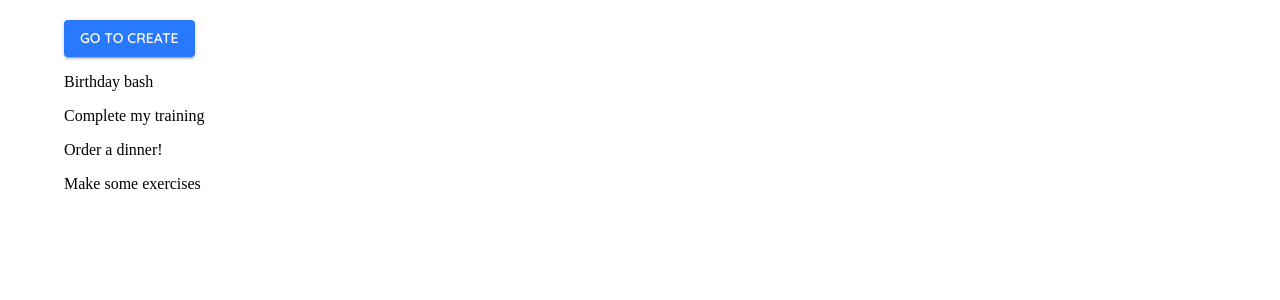
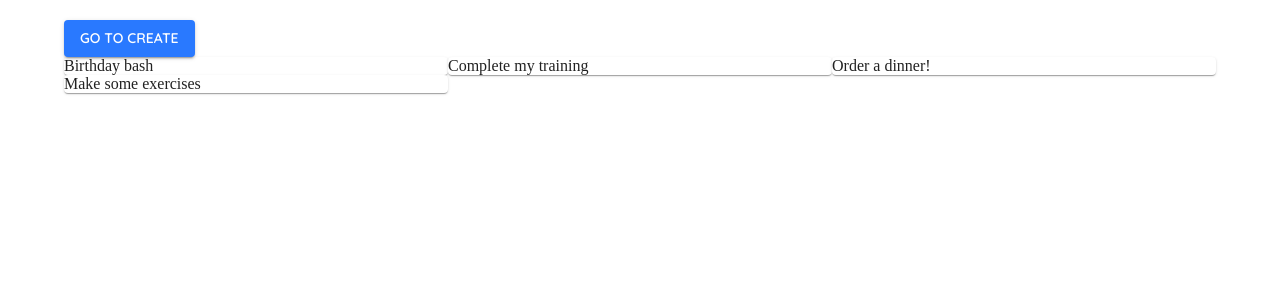
Before and after one commit to GrzegorzPacewicz/notes-mui, a React (Vite) app: page /create in a window 1280 px wide. Shown: the top 300 px of the page. Built offline with nearby package versions, Linux system fonts and the light colour scheme; data requests are answered from the project's data file.

Commit message:
Grid added. Maping data from JSON

```diff
--- a/src/pages/Notes.jsx
+++ b/src/pages/Notes.jsx
@@ -1,5 +1,5 @@
 import { Link } from "react-router-dom";
-import { Button, Container } from "@mui/material";
+import { Button, Container, Grid, Paper } from "@mui/material";
 import { useEffect, useState } from "react";
 
 const Notes = () => {
@@ -12,7 +12,6 @@
         fetch('http://localhost:8000/notes')
             .then(res => res.json())
             .then(data => setNotes(data))
-
     }, [])
 
     return (
@@ -30,11 +29,13 @@
                     Go to Create
                 </Button>
             </Link>
-            {notes.map(note => (
-                <p key={note.id}>{note.title}</p>
-
-            ))}
-
+            <Grid container>
+                {notes.map(note => (
+                    <Grid item xs={12} md={6} lg={4} key={note.id}>
+                        <Paper>{note.title}</Paper>
+                    </Grid>
+                ))}
+            </Grid>
         </Container>
     );
 };
```
